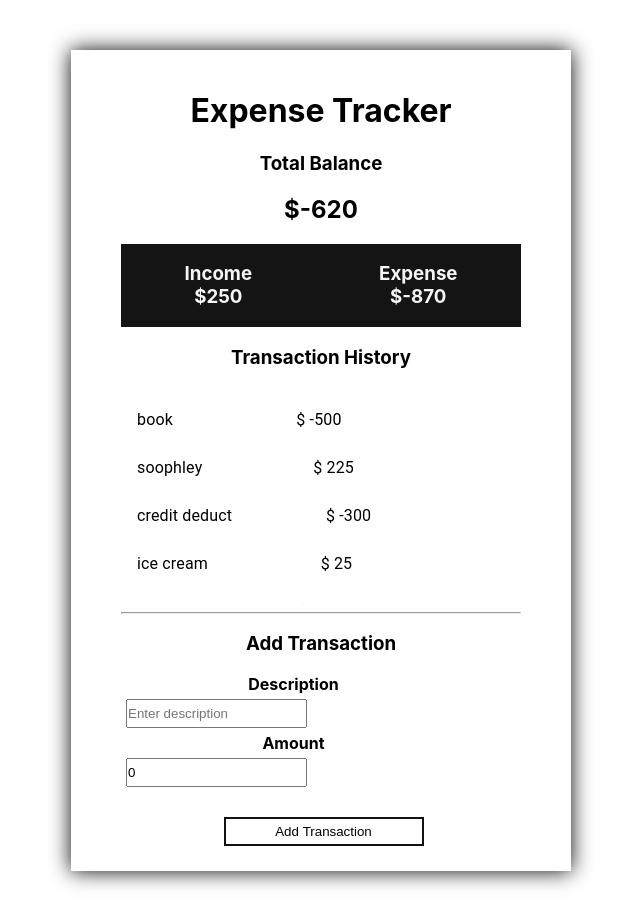
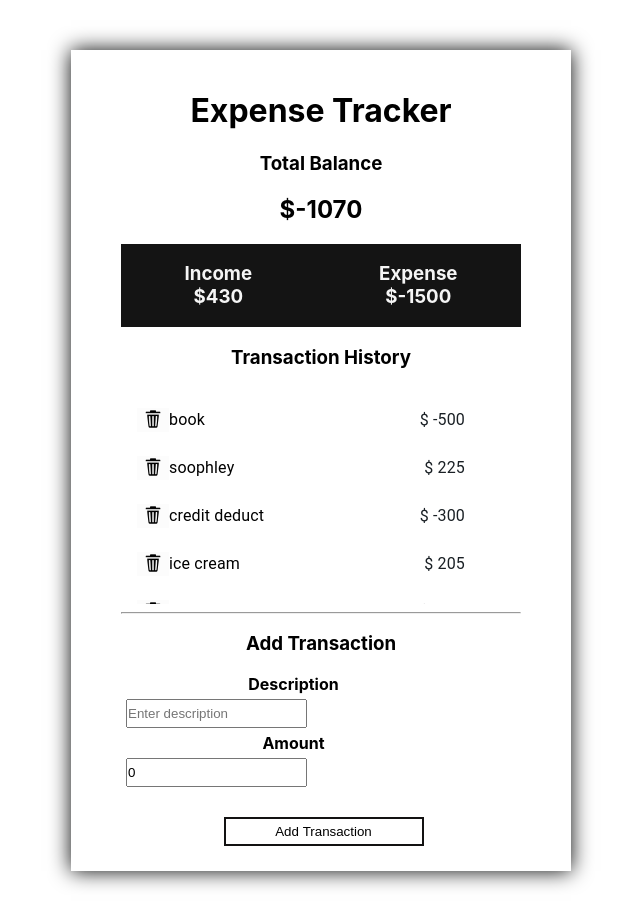
Before and after one commit to aliijaz1997/expensetrackerusingtypescript, a React (Create React App) app: page / in a window 1280 px wide. Shown: the whole page, without its empty margins (319-959 px from the left). Built offline with nearby package versions, Linux system fonts and the light colour scheme.

Commit message:
delete section added

```diff
--- a/src/App.css
+++ b/src/App.css
@@ -30,8 +30,30 @@
   width: 200px;
   margin-right: 0px !important;
 }
+.listamount {
+  align-content: right;
+  color: rgb(26, 32, 37);
+  margin-left: 60px;
+  text-align: end;
+}
 
 .button5:hover {
   background-color: #1f1e1e;
   color: white;
 }
+.btn {
+  background-color: rgb(252, 252, 252); /* Blue background */
+  border: none; /* Remove borders */
+  font-size: 10px; /* Set a font size */
+  cursor: pointer; /* Mouse pointer on hover */
+}
+
+/* Darker background on mouse-over */
+.btn:hover {
+  width: 35px;
+  height: 35px;
+}
+.image {
+  width: 20px;
+  height: 20px;
+}
--- a/src/Components/AddTransaction.tsx
+++ b/src/Components/AddTransaction.tsx
@@ -1,6 +1,5 @@
 import React, {useState, useContext} from 'react';
 // import {TransactionType} from '../types/AppTypes';
-
 //import Global Context
 import { transactionContext } from './Contextapi';
 import './addtrans.css';
--- a/src/Components/Contextapi.tsx
+++ b/src/Components/Contextapi.tsx
@@ -8,8 +8,8 @@ const initialstate: TransactionType[] = [
     { amount: -500, description: "book" },
     { amount: 225, description: "soophley" },
     { amount: -300, description: "credit deduct" },
-    { amount: 25, description: "ice cream" },
-    { amount: -70, description: "loan" },
+    { amount: 205, description: "ice cream" },
+    { amount: -700, description: "loan" },
 ]
 
  type addedtrans = {
@@ -51,15 +51,15 @@ export const GlobalProvider: React.FC<GlobalContextPropType> = ({ children }) =>
         });
     }
 
-    // const deleteTransaction = (index: number) => {
-    //     dispatch({
-    //         type: 'DeleteTransaction',
-    //         payload: index
-    //     });
-    // }
+    const deleteTransaction = (index: number) => {
+        dispatch({
+            type: 'DeleteTransaction',
+            payload: index
+        });
+    }
 
     return (
-        <transactionContext.Provider value={{ transactionListState, addTransaction}}>
+        <transactionContext.Provider value={{ transactionListState, addTransaction, deleteTransaction}}>
             {children}
         </transactionContext.Provider>
     )
--- a/src/Components/list.tsx
+++ b/src/Components/list.tsx
@@ -1,11 +1,12 @@
-import React , {useContext} from 'react';
+import React, { useContext } from 'react';
 import { createStyles, Theme, makeStyles } from '@material-ui/core/styles';
 import List from '@material-ui/core/List';
 import ListItem from '@material-ui/core/ListItem';
 import ListItemText from '@material-ui/core/ListItemText';
 import '../App.css';
-import {transactionContext} from './Contextapi';
-import {TransactionType} from './Contextapi';
+import { transactionContext } from './Contextapi';
+import { TransactionType } from './Contextapi';
+import image from '../Images/delete.png';
 const useStyles = makeStyles((theme: Theme) =>
   createStyles({
     root: {
@@ -37,19 +38,23 @@ export default function HistoryList() {
 
   // ]
 
-  const {transactionListState} = useContext(transactionContext);
+  const { transactionListState, deleteTransaction } = useContext(transactionContext);
   return (
     <List className={classes.root} >
-        <li  className={classes.listSection}>
-          <ul className={classes.ul}>
-            {transactionListState.map((item : TransactionType, index : number) => (
-              <ListItem key = {index} className = "List" >
-                <ListItemText  primary={item.description} />
-                <ListItemText primary={ `$ ${item.amount}`} />
-              </ListItem>
-            ))}
-          </ul>
-        </li>
+      <li className={classes.listSection}>
+        <ul className={classes.ul}>
+          {transactionListState.map((item: TransactionType, index: number) => (
+            <ListItem key={index} className="List" >
+              <button className = "btn" onClick={() => deleteTransaction(index)}>
+              <img className = "image" src = {image} alt= "delete" />
+              </button>
+              <ListItemText primary={item.description} />
+              <ListItemText className="listamount" primary={`$ ${item.amount}`} />
+            </ListItem>
+          ))}
+
+        </ul>
+      </li>
     </List>
   );
 }
--- a/src/Components/reducer.tsx
+++ b/src/Components/reducer.tsx
@@ -7,8 +7,8 @@ const AppReducer = (state:TransactionType[], action:{type:string, payload:any,})
         case "AddTransaction":
             return  [...state, action.payload]
 
-        // case "DeleteTransaction":
-        //     return state.filter((transaction:TransactionType,index:number)=>(index !== action.payload))
+        case "DeleteTransaction":
+            return state.filter((transaction:TransactionType,index:number)=>(index !== action.payload))
 
         default:
             return state;
```
Also changed, not shown: src/Images/delete.png (added).
